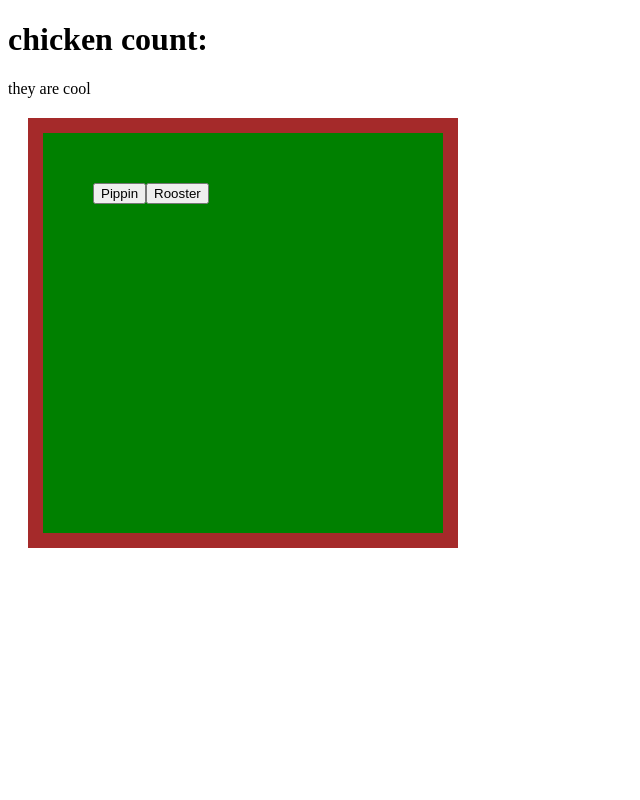
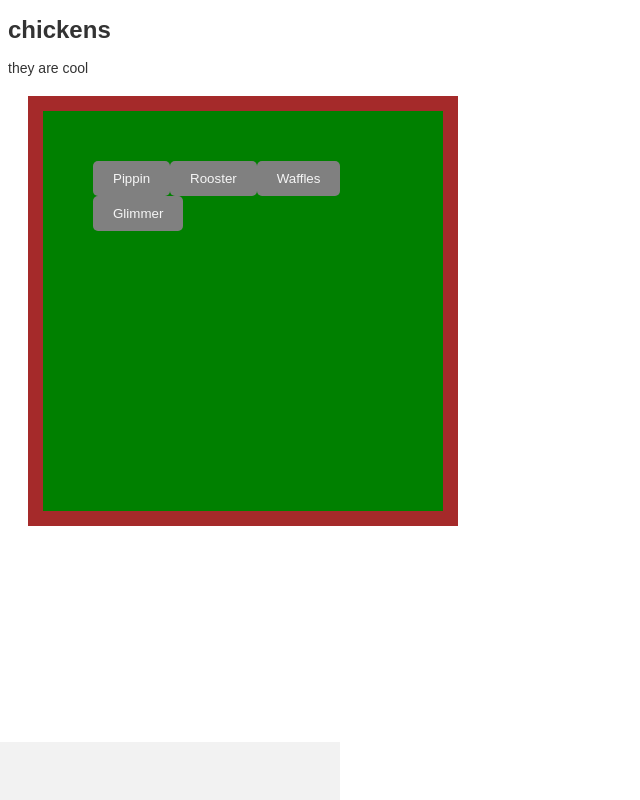
Before and after one commit to katiescavern/website, a plain HTML site: page chicken.html in a window 1280 px wide. Both pictures are taken after a click on the button "start game". Shown: the whole page, without its empty margins (0-640 px from the left). Drawn offline with Linux system fonts and the light colour scheme.

Commit message:
Add files via upload

```diff
--- a/chick.js
+++ b/chick.js
@@ -30,6 +30,7 @@ const infoElement = document.getElementById("info");
 const buttonElement = document.getElementById("buttons");
 const selchick1 = document.getElementById("selChick1");
 const selchick2 = document.getElementById("selChick2");
+const chickenCElement = document.getElementById("chickenCount");
 //element things
 everything.style.display = "none";
 
@@ -43,6 +44,8 @@ function start(){
 	everything.style.display = "block";
 	infoElement.style.display = "none";
 	buttonElement.style.display = "none";
+	randomChicken();
+	randomChicken();
 	randomChicken();
 	randomChicken();
 	chickenRefresh();
--- a/chicken.css
+++ b/chicken.css
@@ -8,12 +8,70 @@
 }
 
 #info {
-	position: absolute;
-	right: 0;
-	top: 0;
+  position: absolute;
+  top: 0;
+  right: 0;
+  text-align: right; /* Align text to the right */
+  padding: 20px;
+  background-color: #f2f2f2;
+  width: 300px;
 }
+
+
 #bottom {
-	position: absolute;
-	bottom: 0;
-	left: 0;
+  position: absolute;
+  bottom: 0;
+  left: 0;
+  text-align: left; /* Align text to the left */
+  padding: 20px;
+  background-color: #f2f2f2;
+  width: 300px;
 }
+
+
+
+h1,
+h2,
+h3,
+h4,
+p {
+  font-family: Arial, sans-serif;
+  color: #333;
+}
+
+h1 {
+  font-size: 24px;
+  font-weight: bold;
+}
+
+h2 {
+  font-size: 20px;
+  font-weight: bold;
+}
+
+h3 {
+  font-size: 18px;
+  font-weight: bold;
+}
+
+h4 {
+  font-size: 16px;
+  font-weight: bold;
+}
+
+p {
+  font-size: 14px;
+}
+
+button {
+  background-color: grey;
+  color: whitesmoke;
+  padding: 10px 20px;
+  border: none;
+  border-radius: 5px;
+  cursor: pointer;
+}
+
+button:hover {
+  background-color: #0056b3;
+}
--- a/chicken.html
+++ b/chicken.html
@@ -17,7 +17,7 @@
 	</div>
 	<div id="everything">
 		<div id="coup">
-			<h1 id=chickenCount>chicken count:</h1>
+			<h1 id=chickenCount>chickens</h1>
 			<p id="chickenInfo">they are cool</p>
 			<div id=actualCoop>
 				<h1>test</h1>
```
